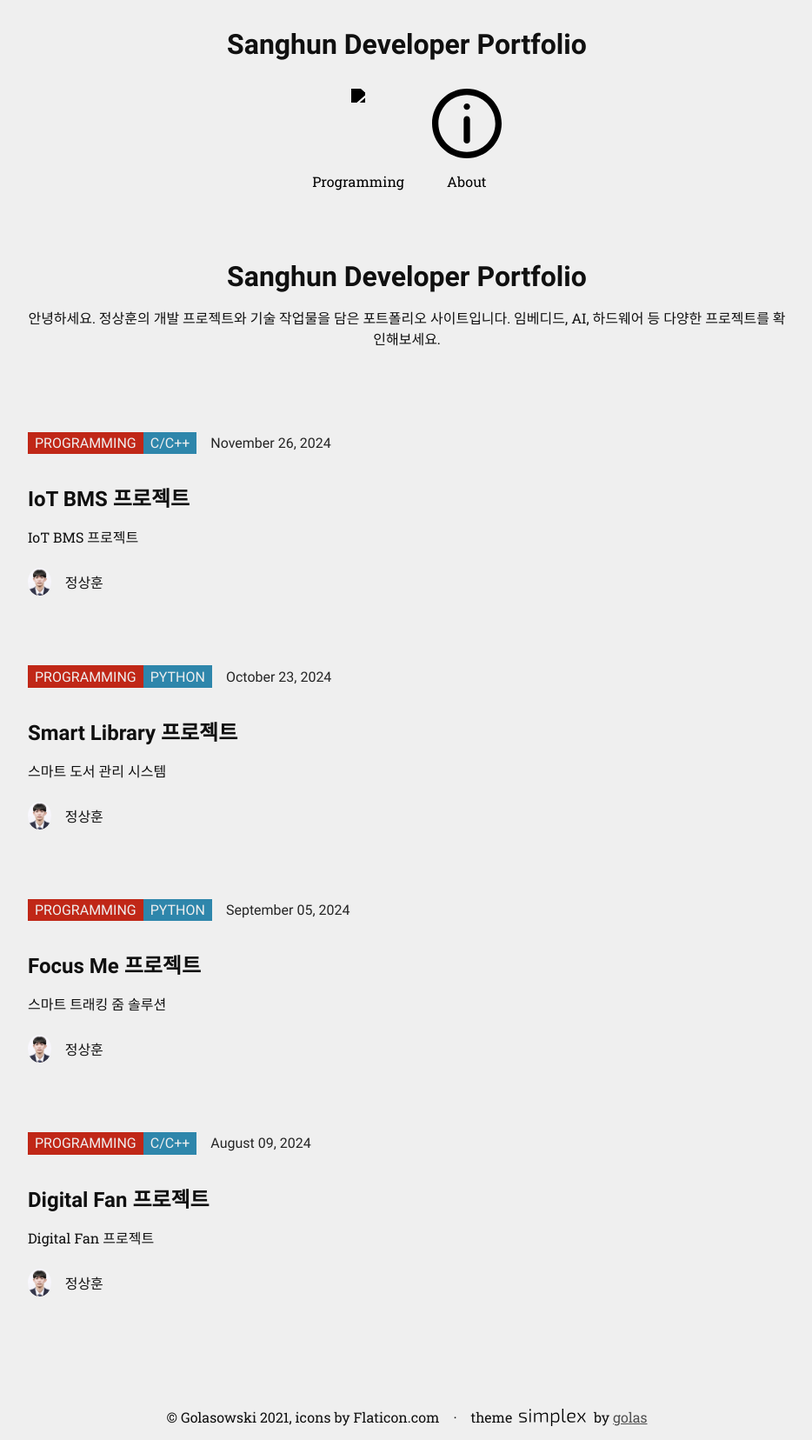
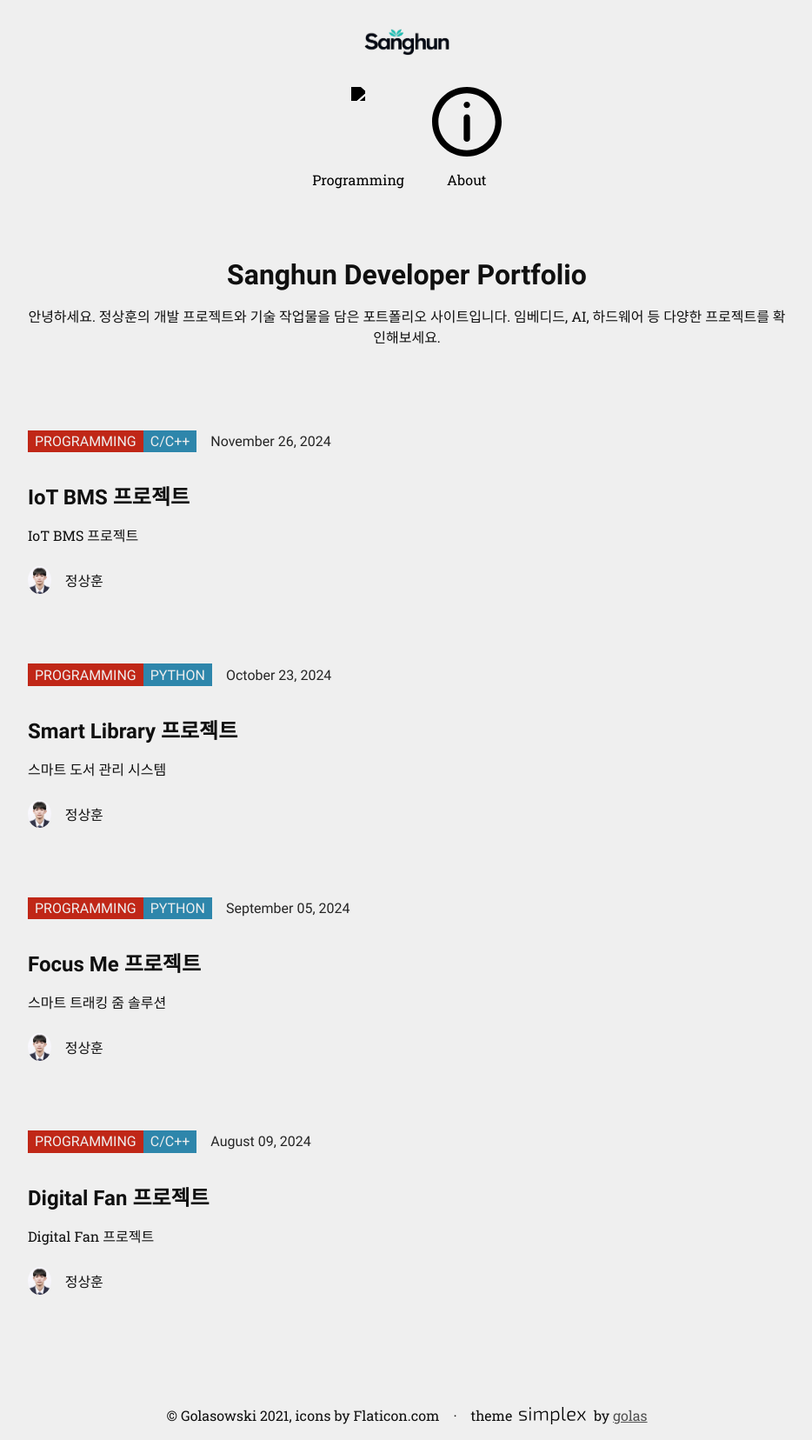
Before and after one commit to radon99/radon99.github.io, a Jekyll site: the page built from index.markdown, in a window 1280 px wide. Shown: the whole page at 87% size, without its empty margins (172-1106 px from the left). Built offline with Jekyll 4.4.1, drawn with Linux system fonts in a browser that asks for light colours.

Commit message:
add jekyll-remote-theme

```diff
--- a/Gemfile
+++ b/Gemfile
@@ -1,7 +1,9 @@
 # frozen_string_literal: true
 
 source "https://rubygems.org"
+gem "jekyll"
 gem "jekyll-theme-simplex"
+gem "jekyll-remote-theme"
 gem 'logger'
 gem 'csv'
 gem 'bigdecimal'
--- a/_config.yml
+++ b/_config.yml
@@ -8,6 +8,10 @@
 # Build settings
 #theme: jekyll-theme-simplex
 remote_theme: andreondra/jekyll-theme-simplex
+plugins:
+    - jekyll-remote-theme
+
+logo_img: /assets/img/icons/logo.png #Absolute path to the logo. If not specified, the title will be displayed instead.
 copyright: © Golasowski 2021, icons by Flaticon.com #Your copyright.
 
 sass:
```
Also changed, not shown: Gemfile.lock (added), 16 other files.
